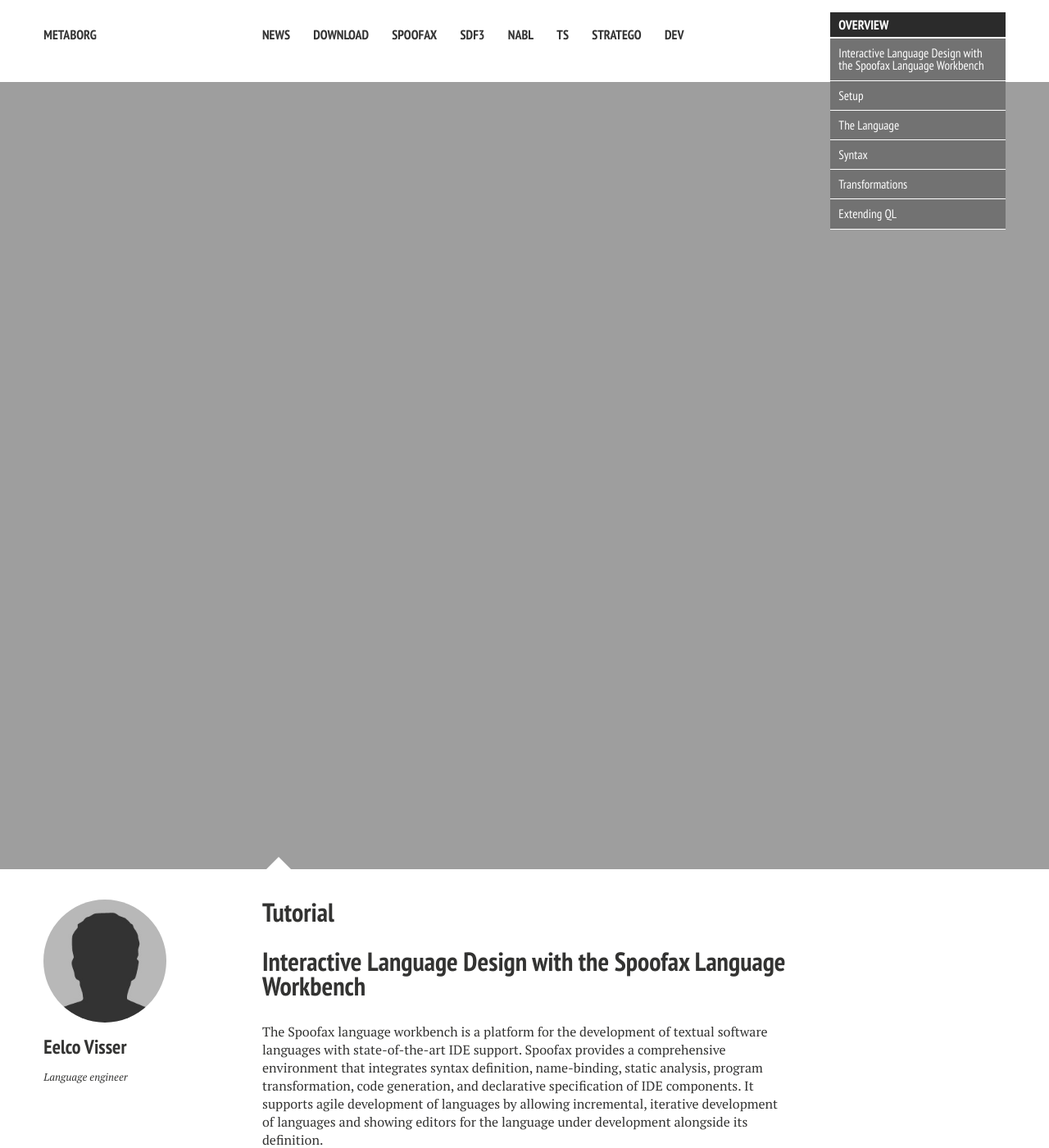
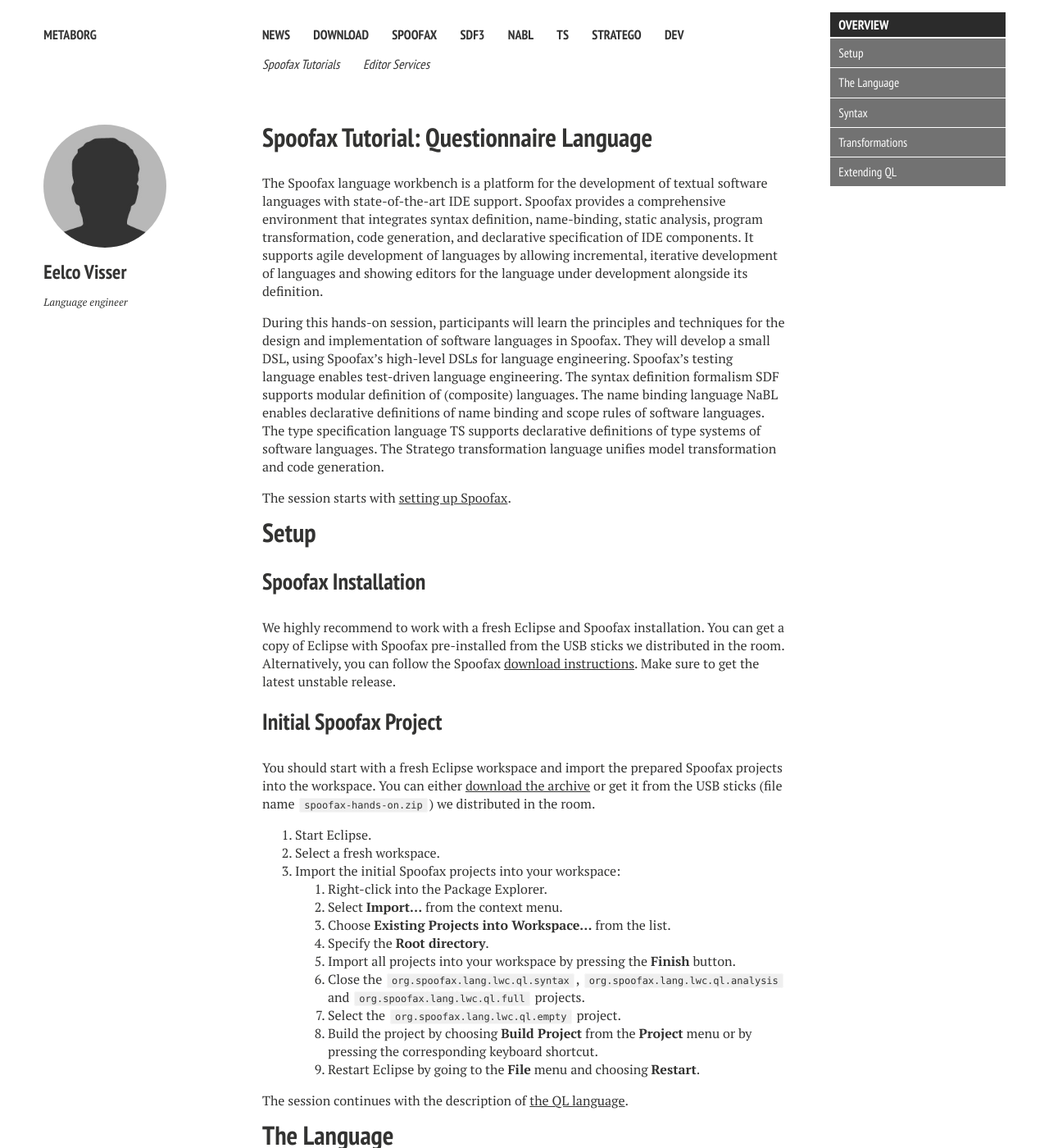
Before and after one commit to MartijnDwars/metaborg.github.io, a Jekyll site: the page built from spoofax/tutorials/cg2014/index.md, in a window 1280 px wide and 1400 px high. Shown: the whole window at 82% size. Built offline with Jekyll 4.4.1, drawn with Linux system fonts in a browser that asks for light colours; nearby versions of some CDN libraries.

Commit message:
Index for QL tutorial

```diff
--- a/spoofax/tutorials/cg2014/README.md
+++ b/spoofax/tutorials/cg2014/README.md
@@ -1,5 +1,3 @@
-# Interactive Language Design with the Spoofax Language Workbench
-
 The Spoofax language workbench is a platform for the development of textual software languages with state-of-the-art IDE support. Spoofax provides a comprehensive environment that integrates syntax definition, name-binding, static analysis, program transformation, code generation, and declarative specification of IDE components. It supports agile development of languages by allowing incremental, iterative development of languages and showing editors for the language under development alongside its definition.
 
 During this hands-on session, participants will learn the principles and techniques for the design and implementation of software languages in Spoofax. They will develop a small DSL, using Spoofax’s high-level DSLs for language engineering. Spoofax’s testing language enables test-driven language engineering. The syntax definition formalism SDF supports modular definition of (composite) languages. The name binding language NaBL enables declarative definitions of name binding and scope rules of software languages. The type specification language TS supports declarative definitions of type systems of software languages. The Stratego transformation language unifies model transformation and code generation.
--- a/spoofax/tutorials/cg2014/index.md
+++ b/spoofax/tutorials/cg2014/index.md
@@ -1,15 +1,16 @@
 ---
 layout: page
-title: "Tutorial"
+title: "Spoofax Tutorial: Questionnaire Language"
 modified:
 excerpt:
 tags: []
 image:
-  feature: screenshot.png
+  feature:
   credit:
   creditlink:
 toc: true
 share: true
+context: spoofax
 ---
 
 <section id="table-of-contents" class="toc">
```
